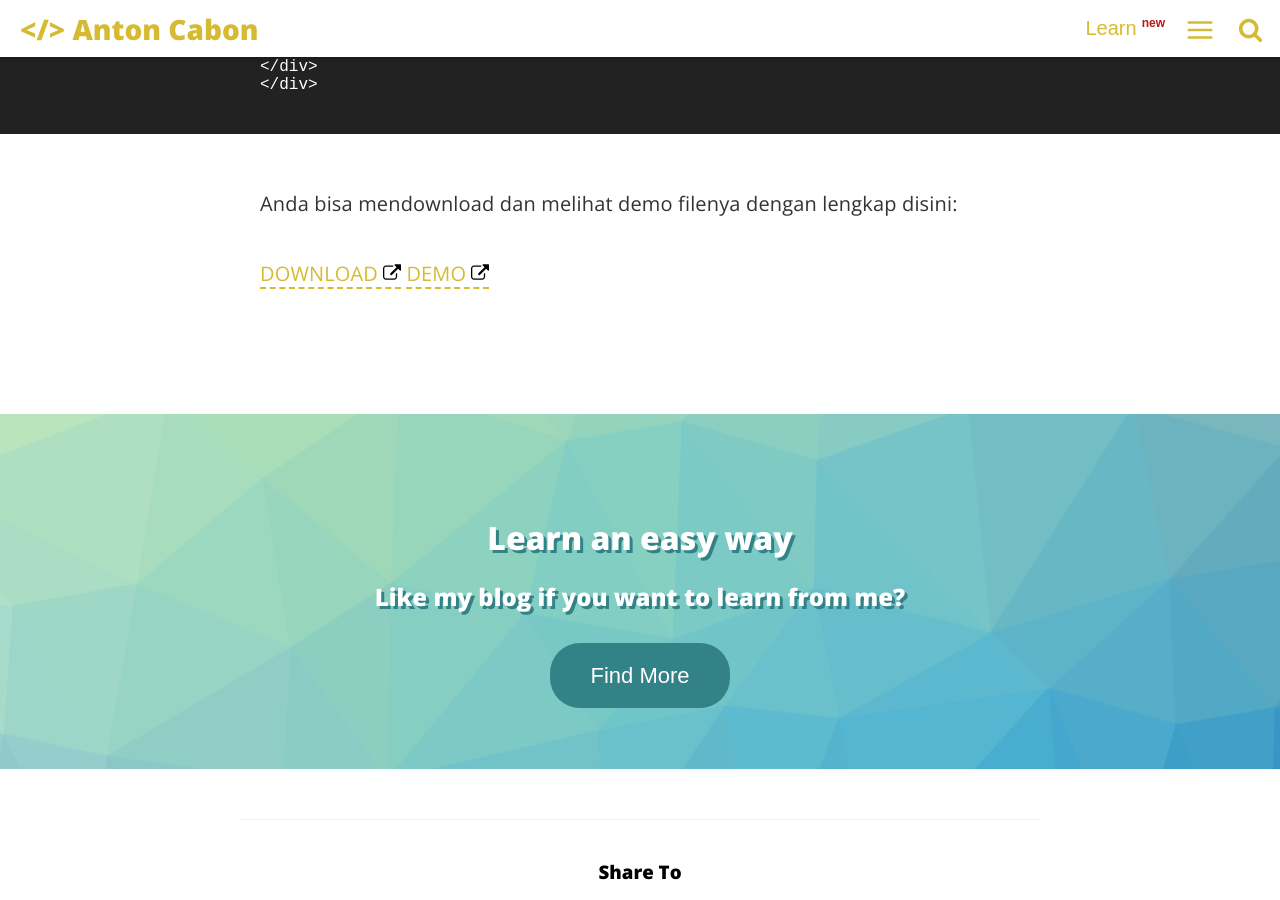
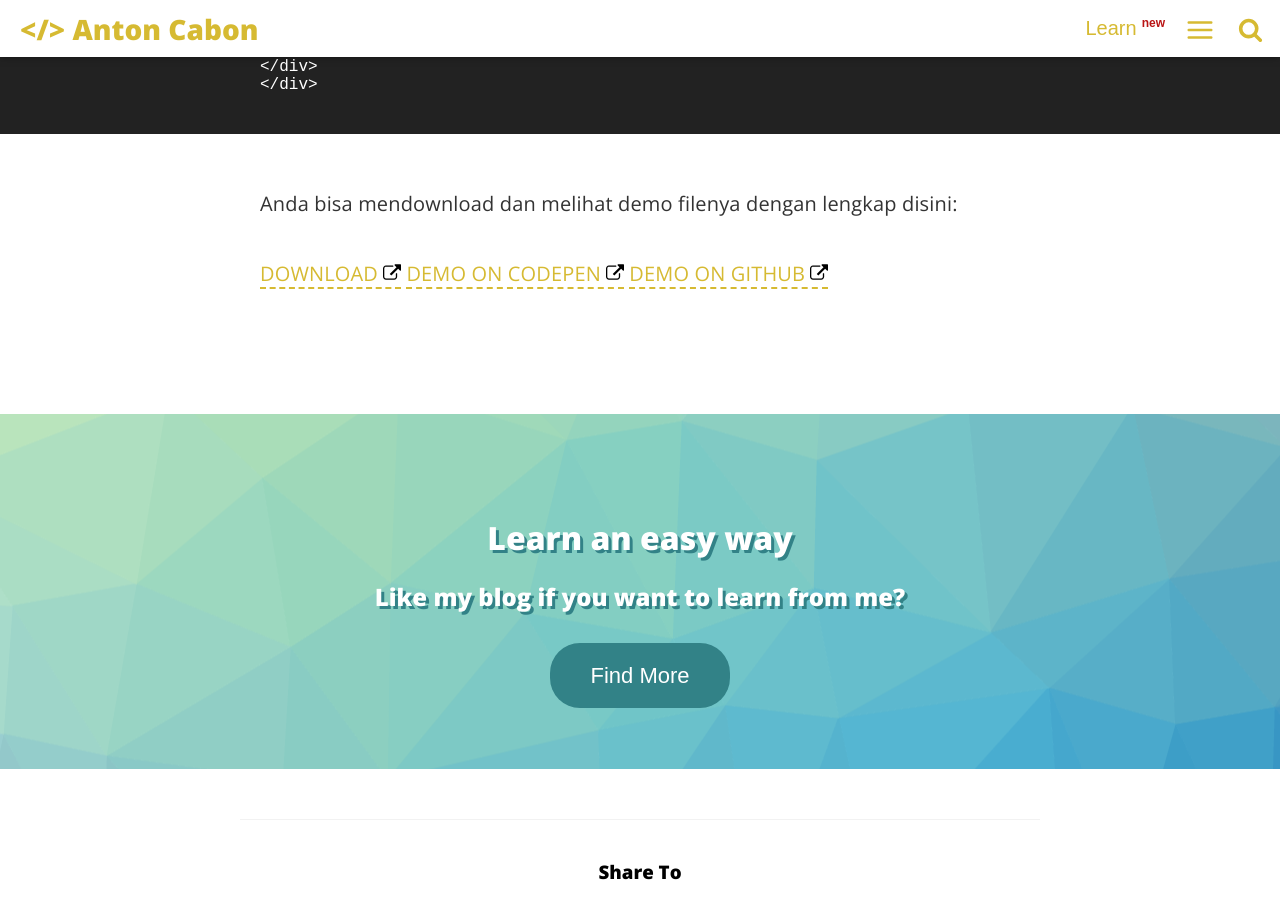
Before and after one commit to antoncabon/antoncabon.github.io, a Jekyll site: the page built from _posts/2016-06-08-bootstrap-modal-animation-effects.markdown, in a window 1280 px wide and 900 px high, scrolled down 25671 px. Built offline with Jekyll 4.4.1, drawn with Linux system fonts in a browser that asks for light colours; comment, search, counter and statistics services are not loaded.

Commit message:
change demo and download link

```diff
--- a/_posts/2016-06-08-bootstrap-modal-animation-effects.markdown
+++ b/_posts/2016-06-08-bootstrap-modal-animation-effects.markdown
@@ -1183,4 +1183,4 @@ $(".modal").each(function(l){$(this).on("show.bs.modal",function(l){var o=$(this
 
 Anda bisa mendownload dan melihat demo filenya dengan lengkap disini:
 
-[DOWNLOAD](https://codepen.io/antoncabon/full/WxQLbM/)  [DEMO](https://codepen.io/antoncabon/full/WxQLbM/)
+[DOWNLOAD](https://github.com/antoncabon/demo-modal/archive/gh-pages.zip)  [DEMO ON CODEPEN](https://codepen.io/antoncabon/full/WxQLbM/) [DEMO ON GITHUB](https://antoncabon.github.io/demo-modal/)
```
